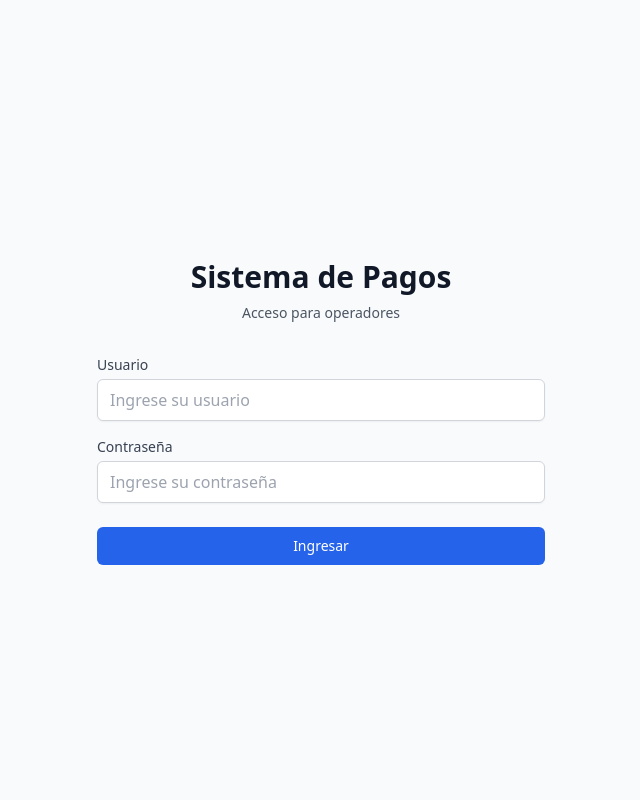
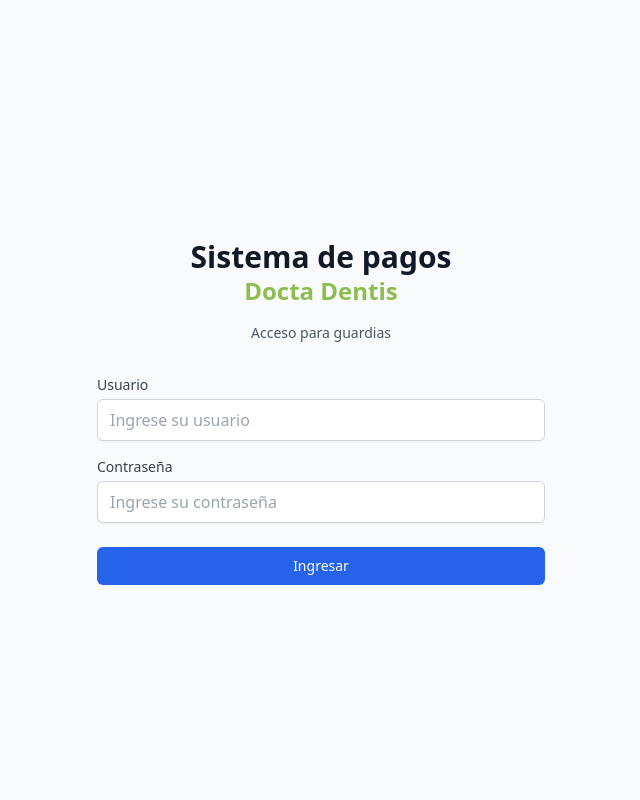
Before and after one commit to TinchoOlivari/expert-chainsaw, a Django app: page /login/ in a window 1280 px wide. Shown: the whole page, without its empty margins (319-959 px from the left). Run offline with Django 5.2, Linux system fonts and the light colour scheme; some libraries are stand-ins or nearby versions.

Commit message:
Login changes

```diff
--- a/payment_instructions/templates/payment_instructions/login.html
+++ b/payment_instructions/templates/payment_instructions/login.html
@@ -1,29 +1,27 @@
 <!DOCTYPE html>
 <html lang="es">
+
 <head>
     <meta charset="UTF-8">
     <meta name="viewport" content="width=device-width, initial-scale=1.0">
     <title>Login - Sistema de Pagos</title>
     <script src="https://cdn.tailwindcss.com"></script>
 </head>
-<body class="bg-gray-50 min-h-screen flex items-center justify-center">
+
+<body class="bg-gray-50 min-h-screen flex items-center justify-center px-6">
     <div class="max-w-md w-full space-y-8">
         <div>
             <h2 class="mt-6 text-center text-3xl font-bold text-gray-900">
-                Sistema de Pagos
+                Sistema de pagos
             </h2>
-            <p class="mt-2 text-center text-sm text-gray-600">
-                Acceso para operadores
+            <h3 class="text-center text-2xl font-bold text-[#8CBE4F]">
+                Docta Dentis
+            </h4>
+            <p class="mt-4 text-center text-sm text-gray-600">
+                Acceso para guardias
             </p>
         </div>
 
-        {% if messages %}
-            {% for message in messages %}
-                <div class="bg-red-100 border border-red-400 text-red-700 px-4 py-3 rounded relative" role="alert">
-                    <span class="block sm:inline">{{ message }}</span>
-                </div>
-            {% endfor %}
-        {% endif %}
 
         <form class="mt-8 space-y-6" method="post">
             {% csrf_token %}
@@ -32,34 +30,37 @@
                     <label for="username" class="block text-sm font-medium text-gray-700">
                         Usuario
                     </label>
-                    <input type="text"
-                           id="username"
-                           name="username"
-                           required
-                           class="mt-1 block w-full px-3 py-2 border border-gray-300 rounded-md shadow-sm placeholder-gray-400 focus:outline-none focus:ring-blue-500 focus:border-blue-500"
-                           placeholder="Ingrese su usuario">
+                    <input type="text" id="username" name="username" required
+                        class="mt-1 block w-full px-3 py-2 border border-gray-300 rounded-md shadow-sm placeholder-gray-400 focus:outline-none focus:ring-blue-500 focus:border-blue-500"
+                        placeholder="Ingrese su usuario">
                 </div>
 
                 <div>
                     <label for="password" class="block text-sm font-medium text-gray-700">
                         Contraseña
                     </label>
-                    <input type="password"
-                           id="password"
-                           name="password"
-                           required
-                           class="mt-1 block w-full px-3 py-2 border border-gray-300 rounded-md shadow-sm placeholder-gray-400 focus:outline-none focus:ring-blue-500 focus:border-blue-500"
-                           placeholder="Ingrese su contraseña">
+                    <input type="password" id="password" name="password" required
+                        class="mt-1 block w-full px-3 py-2 border border-gray-300 rounded-md shadow-sm placeholder-gray-400 focus:outline-none focus:ring-blue-500 focus:border-blue-500"
+                        placeholder="Ingrese su contraseña">
                 </div>
             </div>
 
             <div>
                 <button type="submit"
-                        class="group relative w-full flex justify-center py-2 px-4 border border-transparent text-sm font-medium rounded-md text-white bg-blue-600 hover:bg-blue-700 focus:outline-none focus:ring-2 focus:ring-offset-2 focus:ring-blue-500">
+                    class="group relative w-full flex justify-center py-2 px-4 border border-transparent text-sm font-medium rounded-md text-white bg-blue-600 hover:bg-blue-700 focus:outline-none focus:ring-2 focus:ring-offset-2 focus:ring-blue-500">
                     Ingresar
                 </button>
             </div>
         </form>
+
+        {% if messages %}
+            {% for message in messages %}
+            <div class="bg-red-100 border border-red-400 text-red-700 px-4 py-3 rounded relative" role="alert">
+                <span class="block sm:inline">{{ message }}</span>
+            </div>
+            {% endfor %}
+        {% endif %}
     </div>
 </body>
+
 </html>
```
